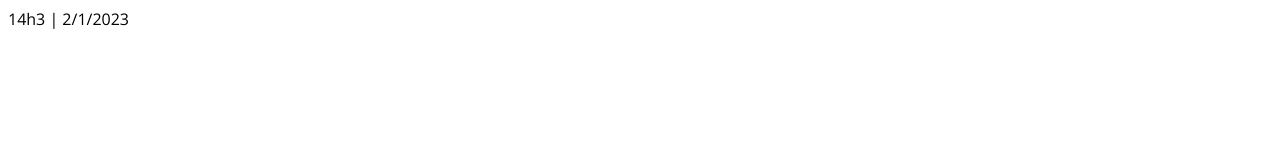
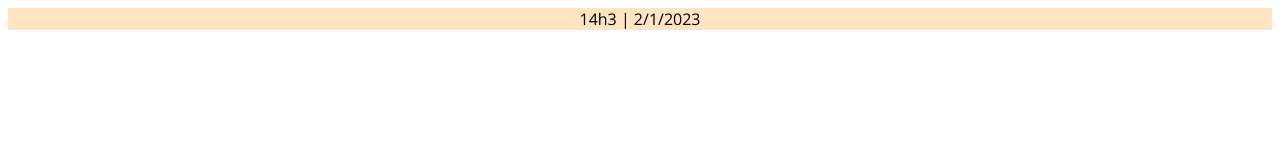
Before and after one commit to Honzikoi/prontoJs, a plain HTML site: page index.html in a window 1280 px wide. Drawn offline with nearby package versions, Linux system fonts and the light colour scheme.

Commit message:
Ajout du css

```diff
--- a/index.html
+++ b/index.html
@@ -8,8 +8,10 @@
     <title>Pronto</title>
   </head>
   <body>
+    <div id="homescreen">
+      <div id="navbar"></div>
+    </div>
 
-    <div id="navbar"><h3>JavOS</h3></div>
 
   </body>
   <script src="script.js"></script>
--- a/script.js
+++ b/script.js
@@ -10,7 +10,6 @@ setInterval(function() {
     let jour = date.getDate();
     let mois = date.getMonth() + 1;
     let annee = date.getFullYear();
-
     navbar.innerHTML = heure + "h" + minutes + " | " + jour + "/" + mois + "/" + annee;
 
     battery.then(function(battery) {
--- a/style.css
+++ b/style.css
@@ -3,3 +3,11 @@
 body {
   font-family: "Open Sans", sans-serif;
 }
+#navbar{
+  text-align: center;
+  background-color: bisque;
+
+}
+#homescreen{
+
+}
```
